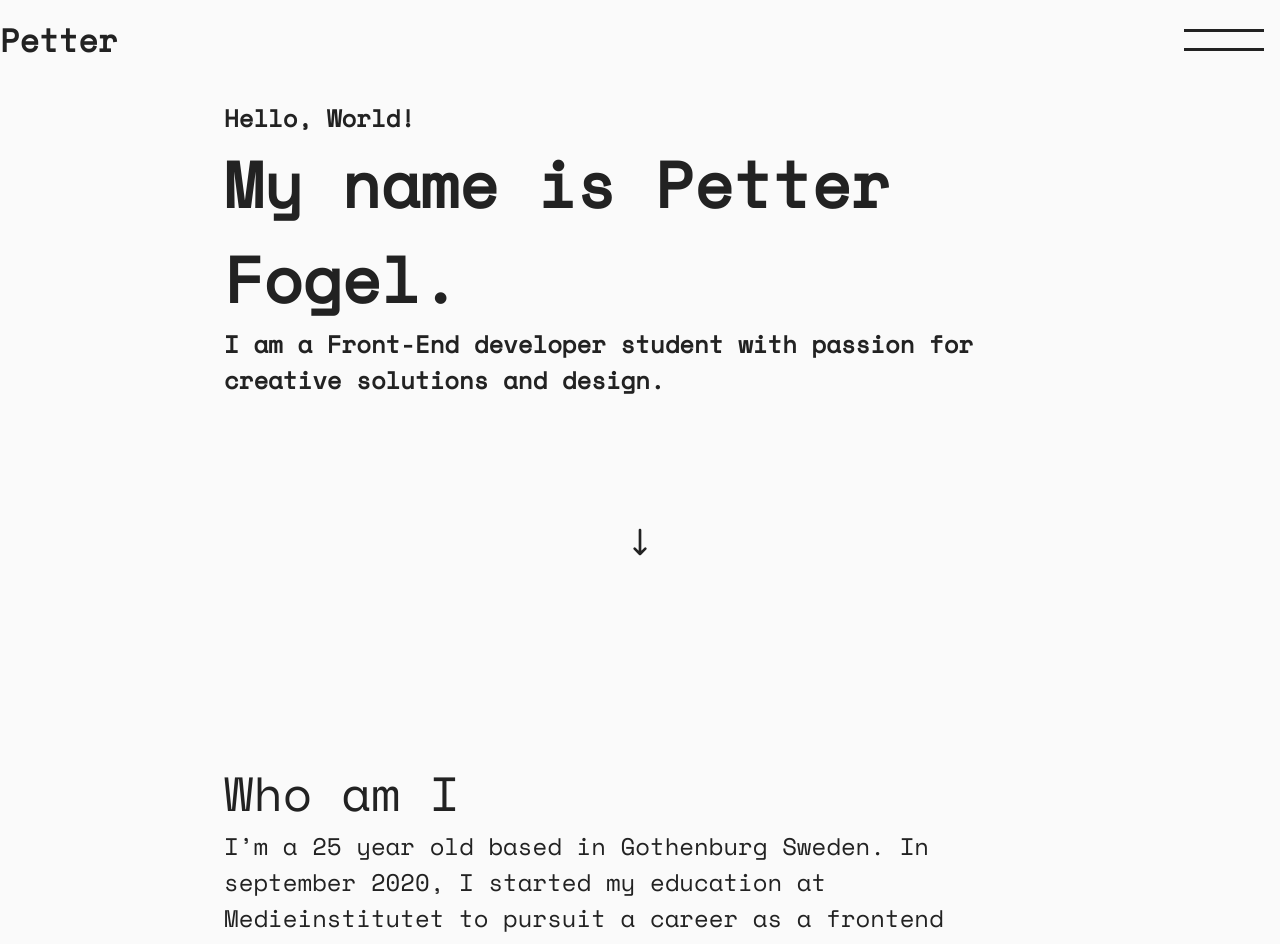
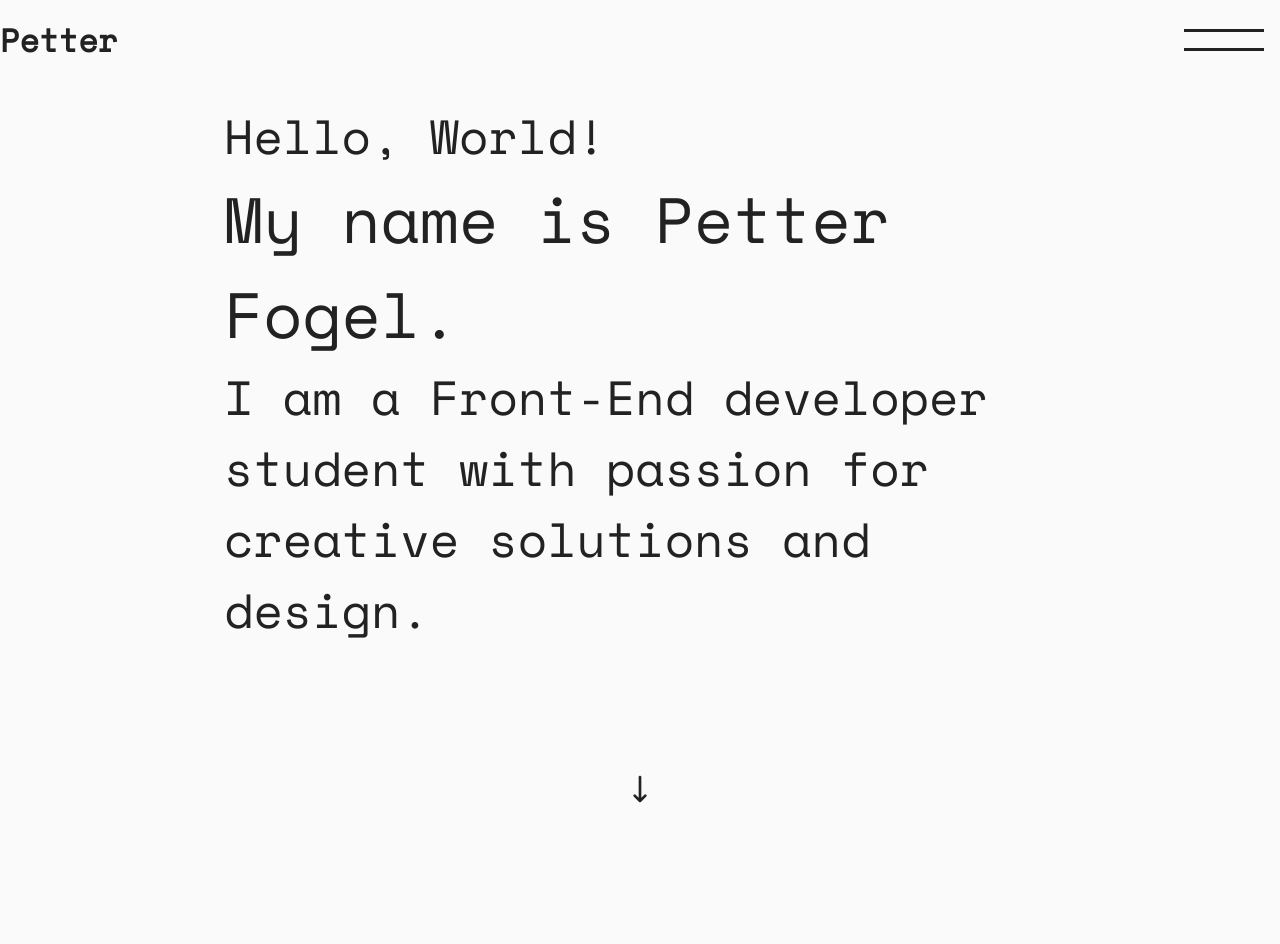
Before and after one commit to PetterFogel/portfolio, a React (Create React App) app: page / in a window 1280 px wide. Shown: the top 944 px of the page. Built offline with nearby package versions, Linux system fonts and the light colour scheme.

Commit message:
Add marginbottom for sectiontitle and paragraph.

```diff
--- a/src/styles/global.module.css
+++ b/src/styles/global.module.css
@@ -6,10 +6,12 @@
 .sectionTitle {
     font-size: 3rem;
     font-weight: 300;
+    margin-bottom: 2rem;
 }
 
 .paragraph {
     font-size: 1.5rem;
+    margin-bottom: 1rem;
 }
 
 /* === INTRO === */
@@ -20,6 +22,12 @@
 
 .headTitle {
     font-size: 4rem;
+    font-weight: 400;
+}
+
+.subHeadTitle {
+    font-size: 3rem;
+    font-weight: 300;
 }
 
 .arrowHolder {
```
